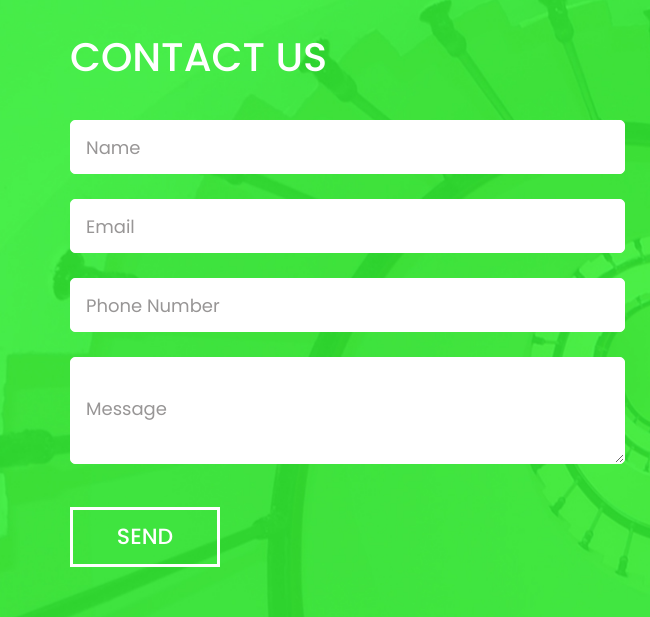
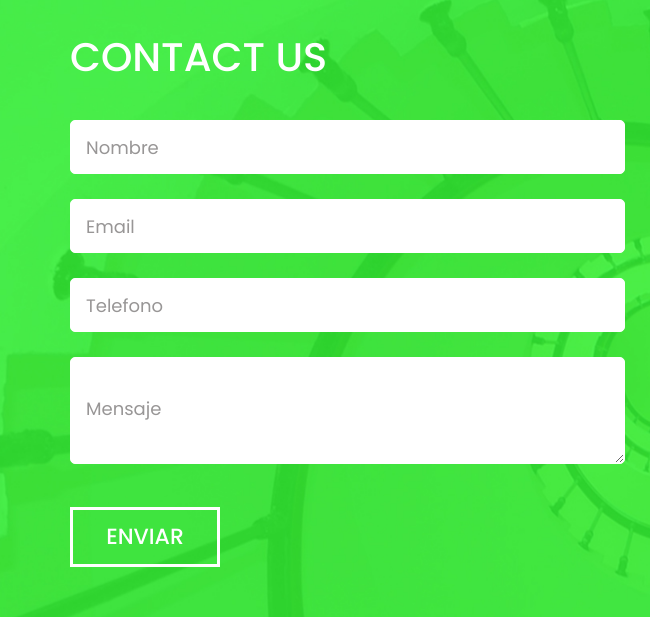
Before and after one commit to rulwn/pinulito, a plain HTML site: page limelight-html/contact.html in a window 1280 px wide. Shown: the part 320-937 px from the top of the page, 0-650 px from the left. Drawn offline with nearby package versions, Linux system fonts and the light colour scheme; grey boxes are pictures that could not be loaded; a web font is replaced by a local one.

Commit message:
modifique el contactanos

```diff
--- a/limelight-html/contact.html
+++ b/limelight-html/contact.html
@@ -101,19 +101,19 @@
                   <form id="request" class="main_form">
                      <div class="row">
                         <div class="col-md-12 ">
-                           <input class="contactus" placeholder="Name" type="type" name="Name">
+                           <input class="contactus" placeholder="Nombre" type="type" name="Name">
                         </div>
                         <div class="col-md-12">
                            <input class="contactus" placeholder="Email" type="type" name="Email">
                         </div>
                         <div class="col-md-12">
-                           <input class="contactus" placeholder="Phone Number" type="type" name="Phone Number">
+                           <input class="contactus" placeholder="Telefono" type="type" name="Phone Number">
                         </div>
                         <div class="col-md-12">
-                           <textarea class="textarea" placeholder="Message" type="type" Message="Name">Message</textarea>
+                           <textarea class="textarea" placeholder="Message" type="type" Message="Name">Mensaje</textarea>
                         </div>
                         <div class="col-md-12">
-                           <button class="send_btn">Send</button>
+                           <button class="send_btn">Enviar</button>
                         </div>
                      </div>
                   </form>
```
